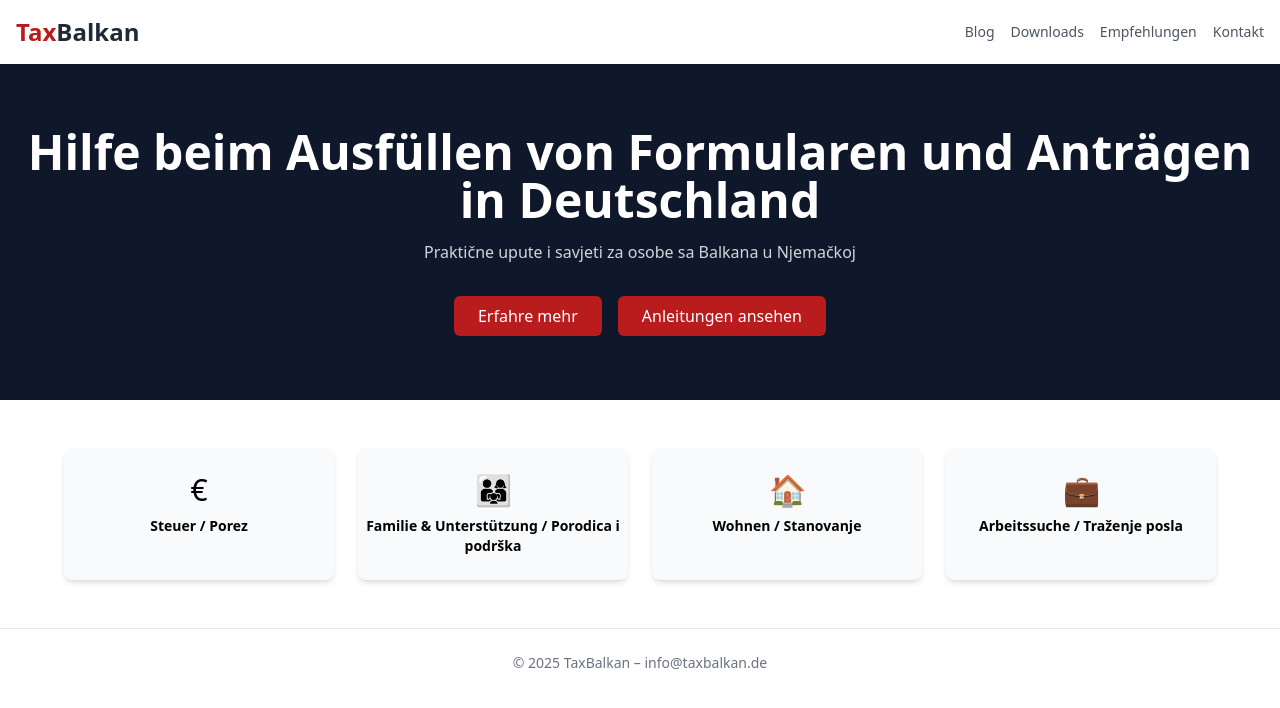
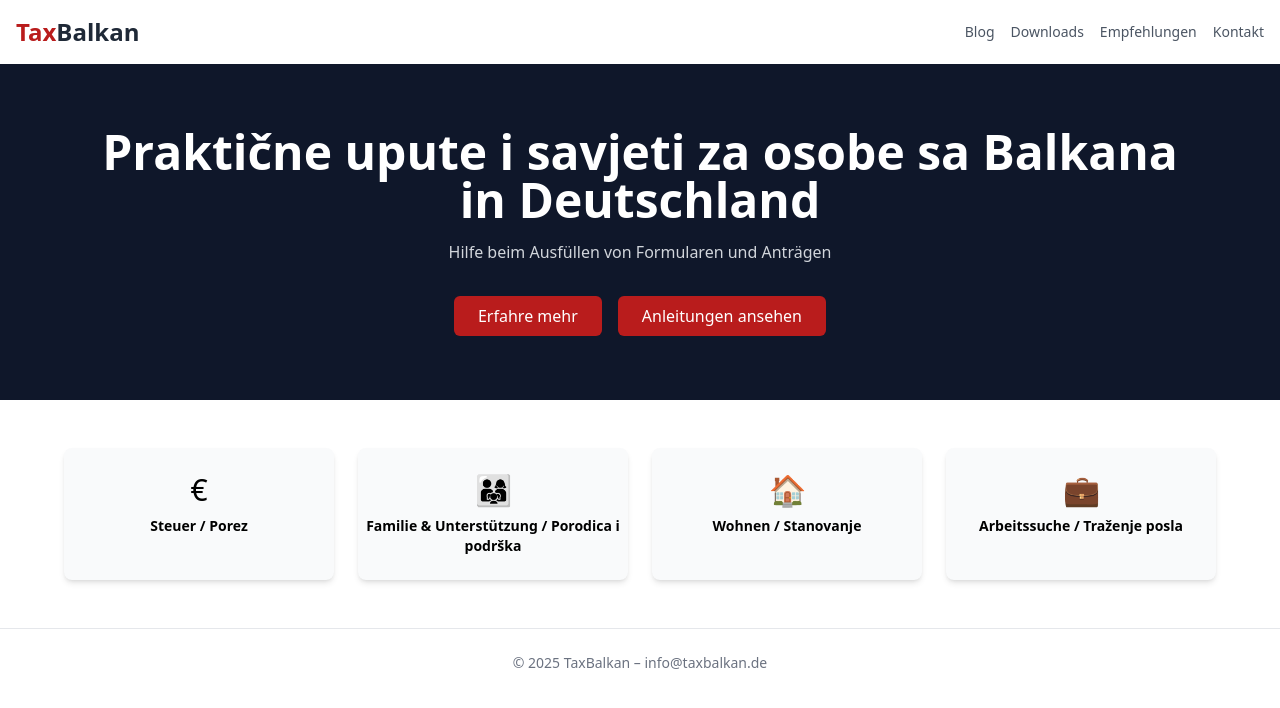
Before and after one commit to TaxBalkan/taxbalkan, a Next.js app: page / in a window 1280 px wide. Shown: the top 708 px of the page. Built offline with nearby package versions, Linux system fonts and the light colour scheme.

Commit message:
Update index.js

```diff
--- a/pages/index.js
+++ b/pages/index.js
@@ -24,10 +24,11 @@ export default function Home() {
 
       <main className="bg-[#0f172a] text-white py-16 px-4 text-center">
         <h2 className="text-4xl md:text-5xl font-extrabold leading-tight mb-4">
-          Hilfe beim Ausfüllen von Formularen und Anträgen<br /> in Deutschland
+          Praktične upute i savjeti za osobe sa Balkana
+          <br /> in Deutschland
         </h2>
         <p className="text-gray-300 max-w-2xl mx-auto mb-8">
-          Praktične upute i savjeti za osobe sa Balkana u Njemačkoj
+          Hilfe beim Ausfüllen von Formularen und Anträgen
         </p>
         <div className="flex justify-center space-x-4">
           <button className="bg-red-700 hover:bg-red-800 text-white py-2 px-6 rounded-md">Erfahre mehr</button>
```
